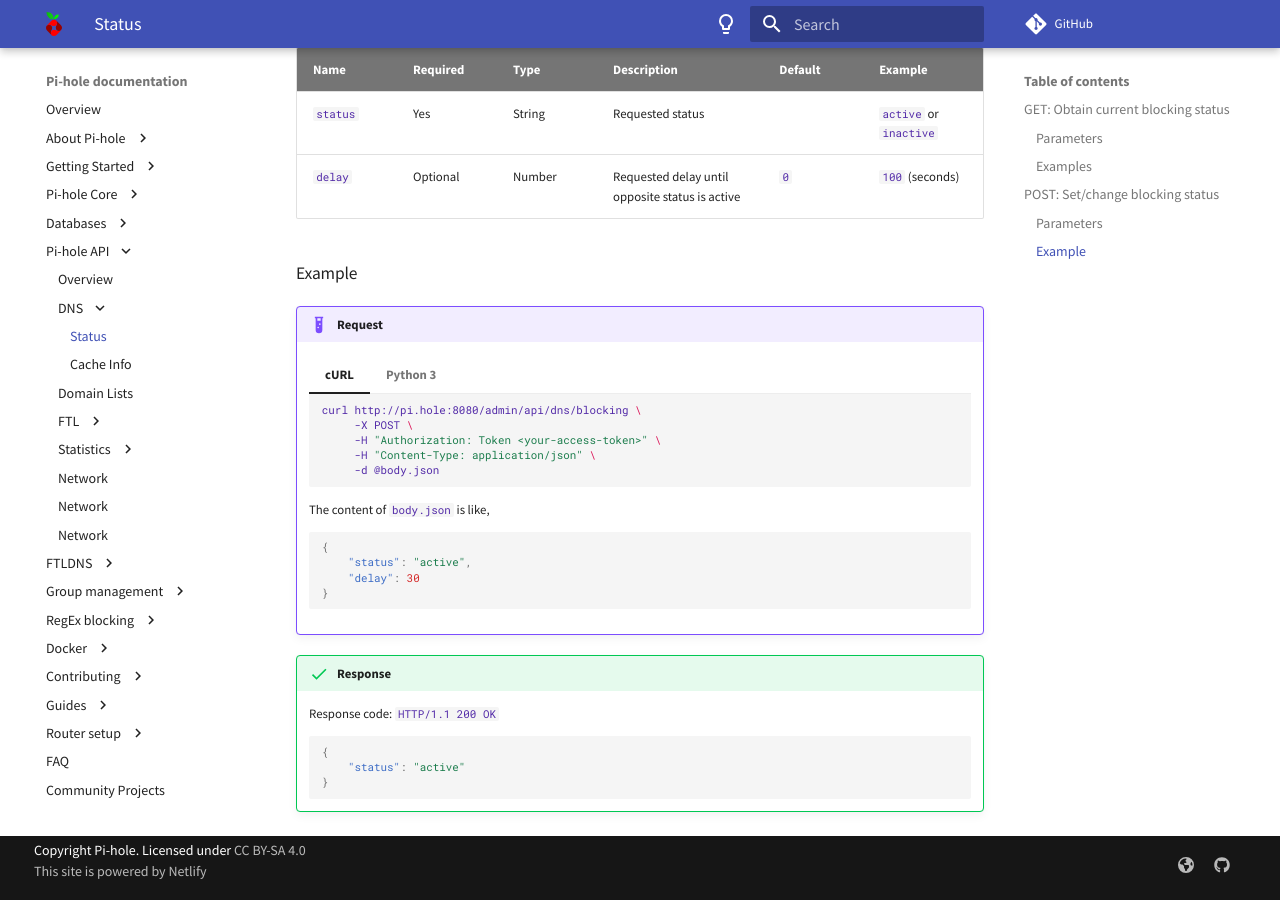
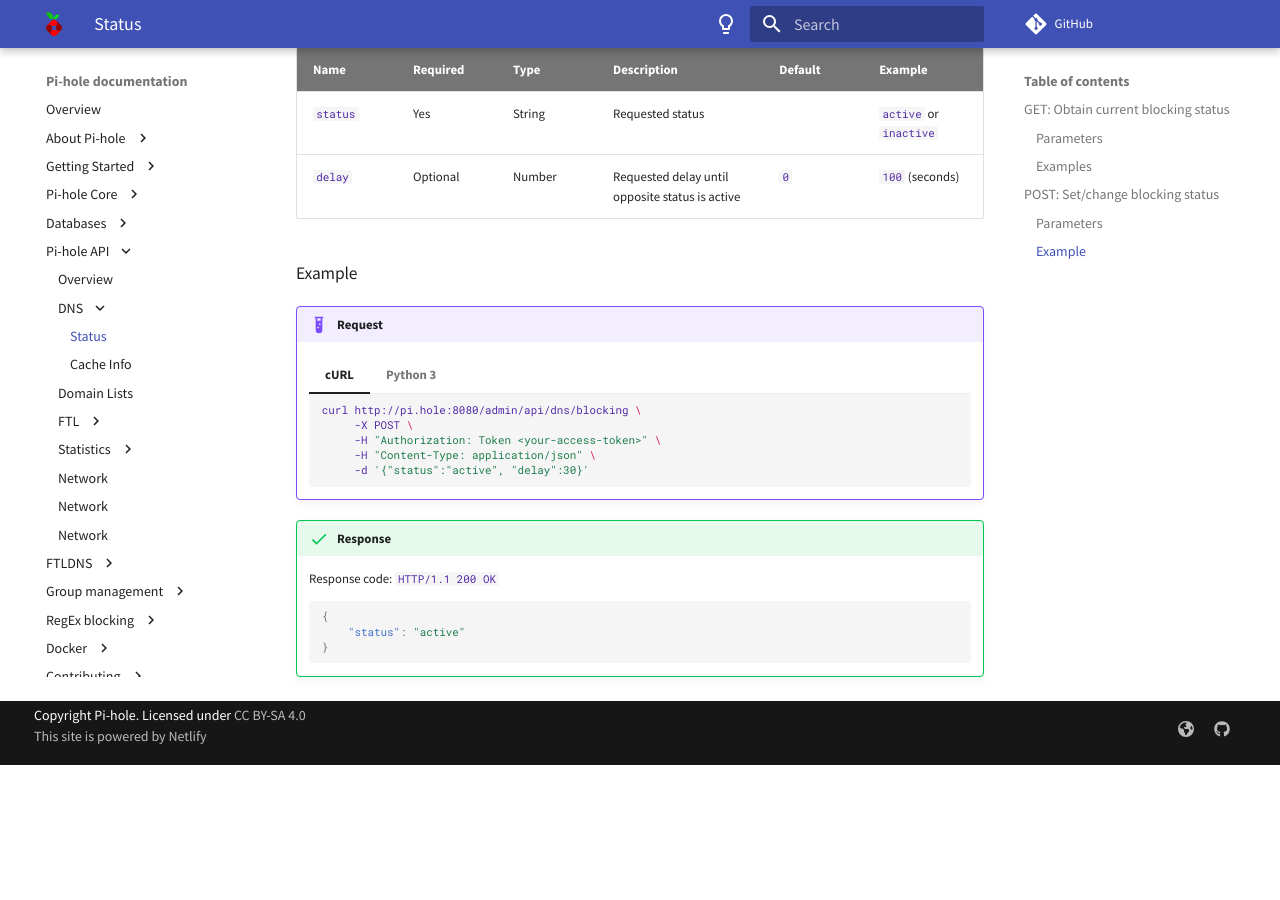
Before and after one commit to pi-hole/docs, an MkDocs documentation site: the page built from docs/api/dns/status.md, in a window 1280 px wide and 900 px high, scrolled down 901 px. Built offline with MkDocs 1.6.1 and Material for MkDocs 9.7.7, drawn with Linux system fonts in a browser that asks for light colours; comment, search, counter and statistics services are not loaded; after the commit the page ends 1666 px from its top, so only the background shows below that.

Commit message:
Directly add JSON payload instead of sourceing from file
Signed-off-by: DL6ER <dl6er@dl6er.de>

````diff
--- a/docs/api/dns/status.md
+++ b/docs/api/dns/status.md
@@ -69,16 +69,7 @@
              -X POST \
              -H "Authorization: Token <your-access-token>" \
              -H "Content-Type: application/json" \
-             -d @body.json
-        ```
-
-        The content of `body.json` is like,
-
-        ``` json
-        {
-            "status": "active",
-            "delay": 30
-        }
+             -d '{"status":"active", "delay":30}'
         ```
 
     === "Python 3"
@@ -89,24 +80,11 @@
         URL = 'http://pi.hole:8080/admin/api/dns/blocking'
         TOKEN = '<your-access-token>'
         HEADERS = {'Authorization': f'Token {TOKEN}'}
-        data = json.load(open('body.json', 'rb'))
+        data = {"status":"active", "delay":30}
 
-        response = requests.post(
-            URL,
-            json=data,
-            headers=HEADERS,
-        )
+        response = requests.post(URL, json=data, headers=HEADERS)
 
         print(response.json())
-        ```
-
-        The content of `body.json` is like,
-
-        ``` json
-        {
-            "status": "active",
-            "delay": 30
-        }
         ```
 
 !!! success "Response"
````
Also changed, not shown: docs/api/domainlists.md (+3 -17 lines).
